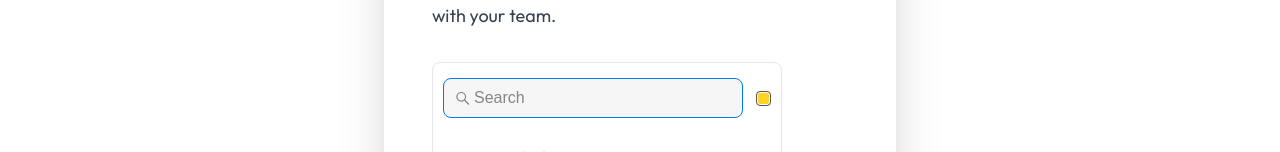
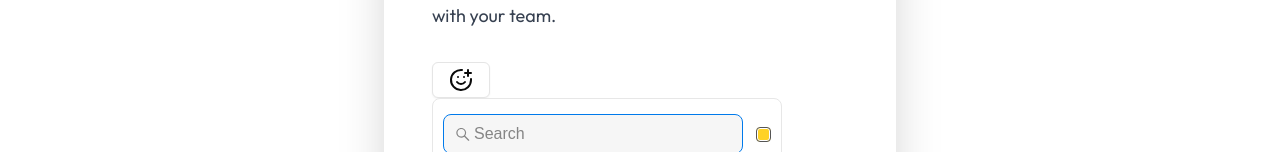
Before and after one commit to axshatInd/synnexTial, a Next.js app: page /createworkspace in a window 1280 px wide. Shown: the part 458-610 px from the top of the page. Built offline with nearby package versions, Linux system fonts and the light colour scheme; no server answers.

Commit message:
access the component as children

```diff
--- a/app/_components/EmojiPickerComponent.jsx
+++ b/app/_components/EmojiPickerComponent.jsx
@@ -1,9 +1,10 @@
 import EmojiPicker from "emoji-picker-react";
 import React from "react";
 
-function EmojiPickerComponent() {
+function EmojiPickerComponent({ children }) {
   return (
     <div>
+      <div>{children}</div>
       <EmojiPicker />
     </div>
   );
```
